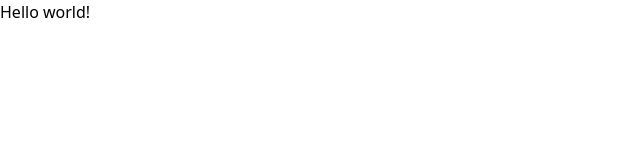
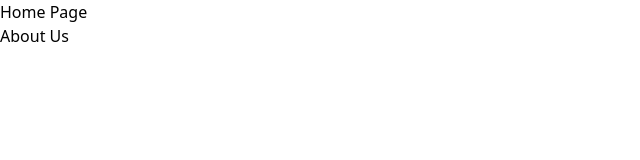
Before and after one commit to dipankarpaul2k/persist-venture-assignment-react-news-app, a React (Vite) app: page / in a window 1280 px wide. Shown: the top 160 px of the page, without its empty margins (0-640 px from the left). Built offline with nearby package versions, Linux system fonts and the light colour scheme.

Commit message:
react router dom setup

```diff
--- a/package.json
+++ b/package.json
@@ -10,8 +10,11 @@
     "preview": "vite preview"
   },
   "dependencies": {
+    "axios": "^1.7.2",
     "react": "^18.2.0",
-    "react-dom": "^18.2.0"
+    "react-dom": "^18.2.0",
+    "react-icons": "^5.2.1",
+    "react-router-dom": "^6.23.1"
   },
   "devDependencies": {
     "@types/react": "^18.2.66",
--- a/src/App.jsx
+++ b/src/App.jsx
@@ -1,7 +1,52 @@
+import { createBrowserRouter, RouterProvider, Link } from "react-router-dom";
+
+const router = createBrowserRouter([
+  {
+    path: "/",
+    element: (
+      <div>
+        <h1 className="text-3xl font-bold underline">Home Page</h1>
+        <Link to="about">About Us</Link>
+      </div>
+    ),
+  },
+  {
+    path: "search/:keywords",
+    element: (
+      <div>
+        <h1 className="text-3xl font-bold underline">Search Results</h1>
+        <Link to="about">About Us</Link>
+      </div>
+    ),
+  },
+  {
+    path: "bookmarks",
+    element: (
+      <div>
+        <h1 className="text-3xl font-bold underline">Bookmarks</h1>
+        <Link to="about">About Us</Link>
+      </div>
+    ),
+  },
+  {
+    path: "about",
+    element: (
+      <div>
+        <h1 className="text-3xl font-bold underline">About Us</h1>
+      </div>
+    ),
+  },
+  {
+    path: "*",
+    element: (
+      <div>
+        <h1 className="text-3xl font-bold underline">404</h1>
+        <h2 className="text-2xl font-bold underline">Page Not Found</h2>
+      </div>
+    ),
+  },
+]);
+
 export default function App() {
-  return (
-    <h1 className="text-3xl font-bold underline">
-      Hello world!
-    </h1>
-  )
+  return <RouterProvider router={router} />;
 }
```
Also changed, not shown: 1 other file (tests, documents, lock files or other folders).
